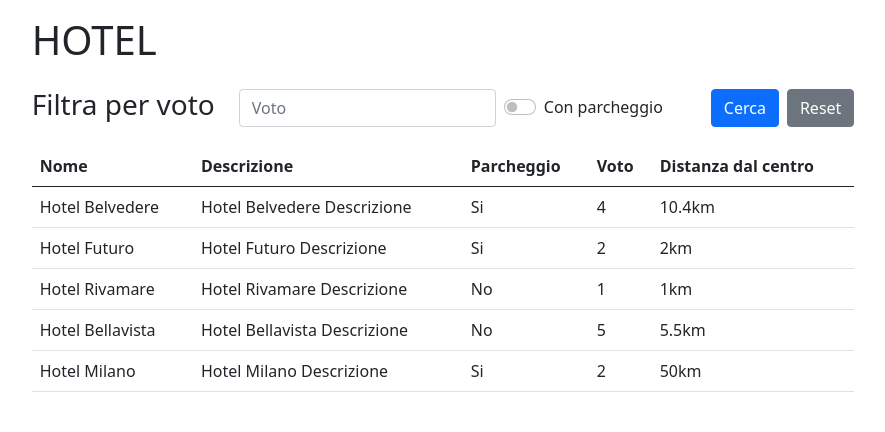
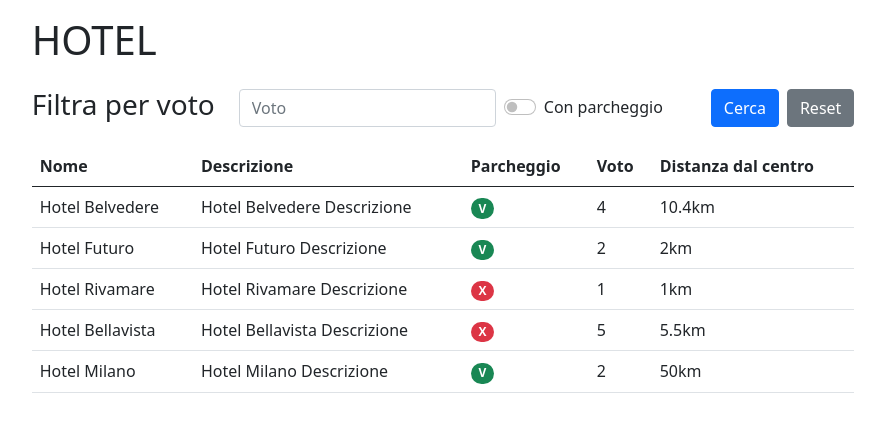
Before and after one commit to marcocareddu/php-hotel, a PHP site: page / in a window 1280 px wide. Shown: the top 432 px of the page, without its empty margins (197-1082 px from the left). Run offline with PHP 8.4, Linux system fonts and the light colour scheme.

Commit message:
PHP - Added base style to parking results

```diff
--- a/index.php
+++ b/index.php
@@ -80,7 +80,7 @@ if ($there_is_Parking === 'on') {
                                 <tr>
                                     <td><?= $hotel['name'] ?></td>
                                     <td><?= $hotel['description'] ?></td>
-                                    <td><?= $hotel['parking'] ? 'Si' : 'No'; ?></td>
+                                    <td><?= $hotel['parking'] ? '<span class="badge rounded-pill bg-success">V</span>' : '<span class="badge rounded-pill bg-danger">X</span>'; ?></td>
                                     <td><?= $hotel['vote'] ?></td>
                                     <td><?= $hotel['distance_to_center'] ?>km</td>
                                 </tr>
```
